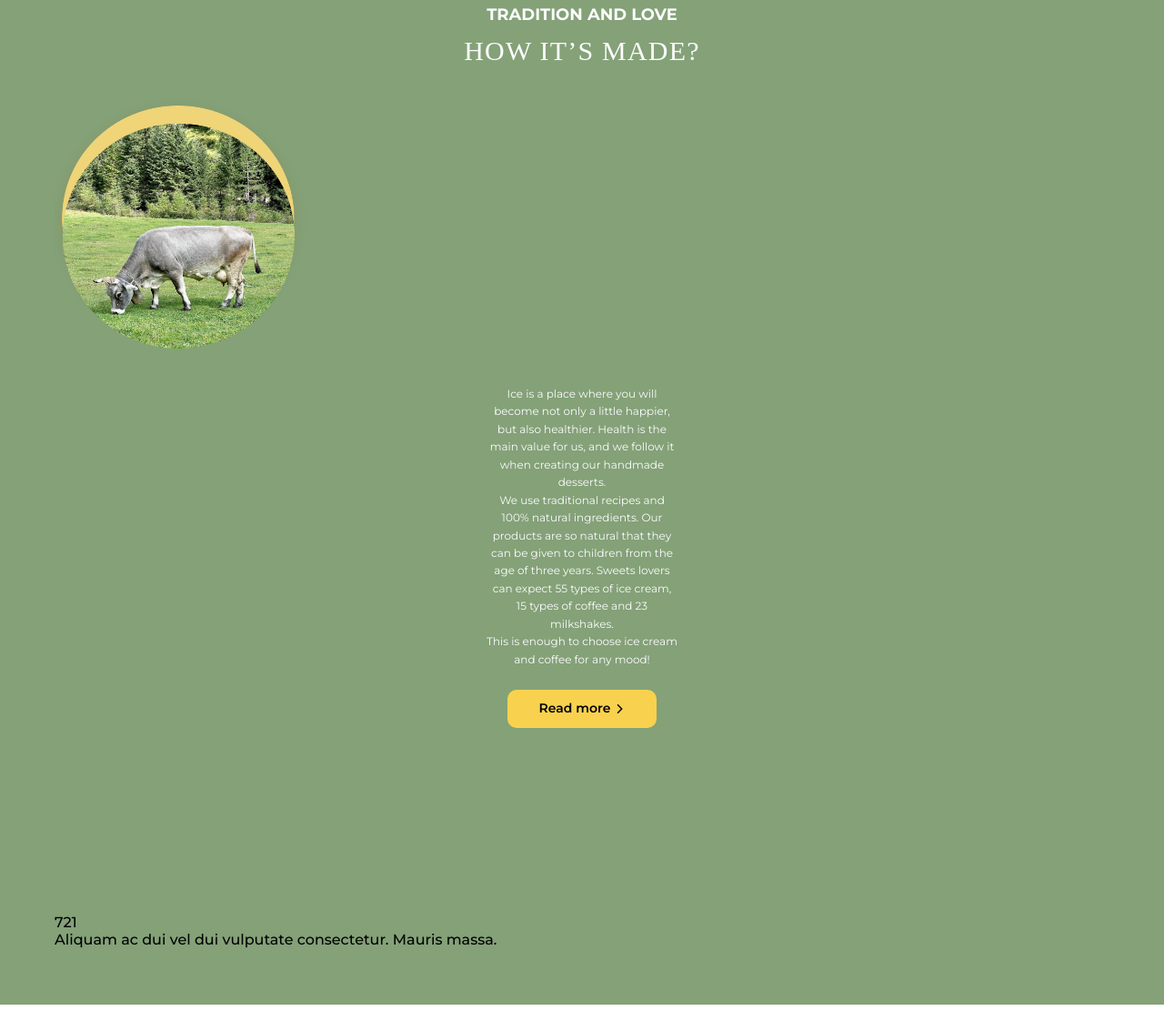
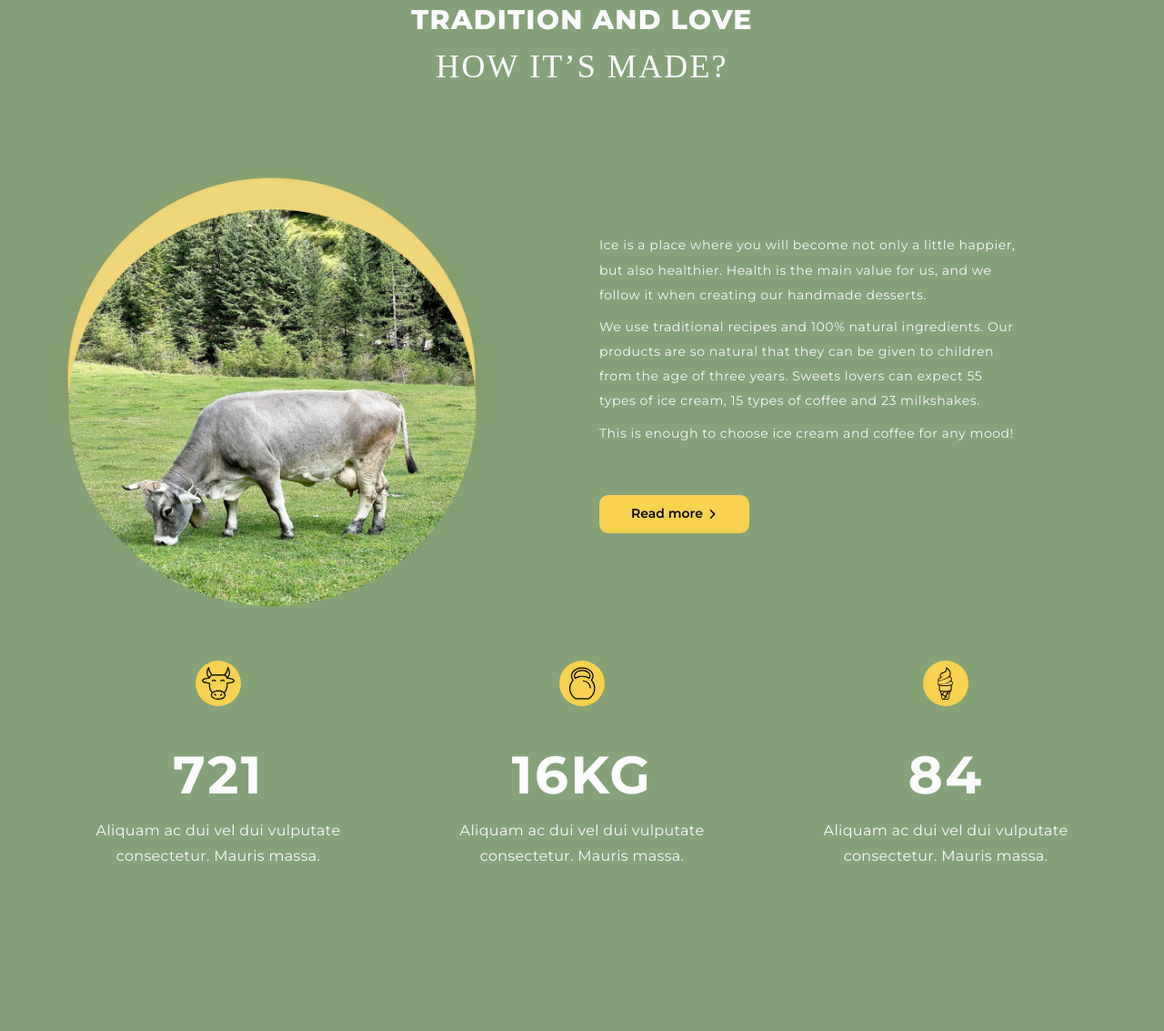
Before and after one commit to Roman-Glyshanitsya/ice-cream, a website built with Vite: page src/index.html in a window 1280 px wide. Shown: the part 1771-2904 px from the top of the page at 91% size. Before the commit the page ends 2875 px from the top, so only its background shows below. Built offline with nearby package versions, Linux system fonts and the light colour scheme; files whose address does not match are found by name; a web font is replaced by a local one.

Commit message:
how made done

```diff
--- a/src/css/layout/how-made.css
+++ b/src/css/layout/how-made.css
@@ -1,10 +1,8 @@
 .how-made {
     padding-top: 62px;
-    padding-bottom: 62px;
+    padding-bottom: 68px;
     background-color: #84A178;
 }
-
-.how-made .container {}
 
 .how-made__subtitle {
     color: #FCFCFC;
@@ -16,6 +14,7 @@
 }
 
 .how-made__title {
+    width: 200px;
     color: #FCFCFC;
     text-align: center;
     font-family: "Seymour One";
@@ -24,6 +23,8 @@
     letter-spacing: 1.2px;
     text-transform: uppercase;
     margin-bottom: 32px;
+    margin-left: auto;
+    margin-right: auto;
 }
 
 .how-made__content__thumb {
@@ -34,6 +35,8 @@
     width: 279px;
     height: 278px;
     margin-bottom: 40px;
+    margin-left: auto;
+    margin-right: auto;
 }
 
 .how-made__content__text__thumb {
@@ -52,6 +55,10 @@
     line-height: 162%;
 }
 
+.how-made__content__text:not(:last-child) {
+    margin-bottom: 4px;
+}
+
 .how-made__content__button {
     display: flex;
     align-items: center;
@@ -68,6 +75,7 @@
     padding: 12px 35px;
     margin-left: auto;
     margin-right: auto;
+    margin-bottom: 50px;
 
     transition: all var(--animation);
 }
@@ -96,12 +104,201 @@
     background-color: #ABABAB;
 }
 
-.how-made__statistics__list {}
+.how-made__statistics__list {
+    display: flex;
+    flex-direction: column;
+    align-items: center;
+    gap: 32px;
+}
 
-.how-made__statistics__item {}
+.how-made__statistics__item {
+    display: flex;
+    flex-direction: column;
+    align-items: center;
+    gap: 16px;
+}
 
-.how-made__statistics__icon {}
+.how-made__statistics__icon--bcg {
+    width: 50px;
+    height: 50px;
+    border-radius: 25px;
+    background-color: #F8D24E;
+    padding: 7px;
+}
 
-.how-made__statistics__numbers {}
+.how-made__statistics__icon {
+    width: 36px;
+    height: 36px;
+}
 
-.how-made__statistics__text {}
+.how-made__statistics__numbers {
+    color: #FCFCFC;
+    text-align: center;
+    font-size: 36px;
+    font-weight: 700;
+    letter-spacing: 1.44px;
+    text-transform: uppercase;
+}
+
+.how-made__statistics__text {
+    width: 230px;
+    color: #FCFCFC;
+    text-align: center;
+    font-size: 12px;
+    font-weight: 400;
+    line-height: 170%;
+}
+
+/* WIDTH 480 */
+@media screen and (min-width: 480px) {
+    .how-made {
+        padding-top: 60px;
+        padding-bottom: 81px;
+    }
+
+    .how-made__content__thumb {
+        margin-bottom: 60px;
+    }
+}
+
+/* WIDTH 768 */
+@media screen and (min-width: 768px) {
+    .how-made {
+        padding-bottom: 204px;
+    }
+
+    .how-made__subtitle {
+        font-size: 22px;
+        font-weight: 800;
+        letter-spacing: 0.88px;
+    }
+
+    .how-made__title {
+        width: 470px;
+        font-size: 34px;
+        letter-spacing: 2.04px;
+        margin-bottom: 72px;
+    }
+
+    .how-made__content__thumb {
+        display: flex;
+        align-items: center;
+        gap: 38px;
+    }
+
+    .how-made__content__image {
+        width: 330px;
+        height: 330px;
+        margin-bottom: 0;
+        margin-left: 0;
+        margin-right: 0;
+    }
+
+    .how-made__content__text__thumb {
+        width: 334px;
+        margin-left: 0;
+        margin-right: 0;
+        margin-bottom: 32px;
+    }
+
+    .how-made__content__text {
+        text-align: start;
+        line-height: 176%;
+        letter-spacing: 0.48px;
+    }
+
+    .how-made__content__text:not(:last-child) {
+        margin-bottom: 8px;
+    }
+
+    .how-made__content__button {
+        margin-left: 0;
+        margin-right: 0;
+        margin-bottom: 0;
+    }
+
+    .how-made__statistics__list {
+        flex-direction: row;
+        justify-content: center;
+        gap: 80px;
+    }
+
+    .how-made__statistics__item {
+        gap: 0;
+    }
+
+    .how-made__statistics__icon--bcg {
+        margin-bottom: 32px;
+    }
+
+    .how-made__statistics__numbers {
+        font-size: 48px;
+        letter-spacing: 1.92px;
+        margin-bottom: 12px;
+    }
+
+    .how-made__statistics__text {
+        width: 152px;
+        font-size: 14px;
+        line-height: 174%;
+    }
+}
+
+/* WIDTH 1200 */
+@media screen and (min-width: 1200px) {
+    .how-made {
+        padding-bottom: 178px;
+    }
+
+    .how-made__subtitle {
+        font-size: 30px;
+        letter-spacing: 1.2px;
+    }
+
+    .how-made__title {
+        width: 490px;
+        font-size: 36px;
+        letter-spacing: 2.16px;
+        margin-bottom: 82px;
+    }
+
+    .how-made__content__thumb {
+        gap: 109px;
+    }
+
+    .how-made__content__image {
+        width: 490px;
+        height: 490px;
+    }
+
+    .how-made__content__text__thumb {
+        width: 463px;
+        margin-bottom: 54px;
+    }
+
+    .how-made__content__text {
+        font-size: 14px;
+        line-height: 194%;
+        letter-spacing: 0.56px;
+    }
+
+    .how-made__statistics__list {
+        gap: 32px;
+    }
+
+    .how-made__statistics__icon--bcg {
+        margin-bottom: 40px;
+    }
+
+    .how-made__statistics__numbers {
+        font-size: 58px;
+        letter-spacing: 2.32px;
+    }
+
+    .how-made__statistics__text {
+        width: 368px;
+        font-size: 16px;
+        line-height: 176%;
+        letter-spacing: 0.32px;
+    }
+}
--- a/src/partials/how-made.html
+++ b/src/partials/how-made.html
@@ -39,10 +39,40 @@
     </div>
     <ul class="how-made__statistics__list">
       <li class="how-made__statistics__item">
-        <svg class="how-made__statistics__icon">
-          <use href="#"></use>
-        </svg>
+        <div class="how-made__statistics__icon--bcg">
+          <img
+            class="how-made__statistics__icon"
+            src="/img/icons/cow.svg"
+            alt=""
+          />
+        </div>
         <p class="how-made__statistics__numbers">721</p>
+        <p class="how-made__statistics__text">
+          Aliquam ac dui vel dui vulputate consectetur. Mauris massa.
+        </p>
+      </li>
+      <li class="how-made__statistics__item">
+        <div class="how-made__statistics__icon--bcg">
+          <img
+            class="how-made__statistics__icon"
+            src="/img/icons/weight.svg"
+            alt=""
+          />
+        </div>
+        <p class="how-made__statistics__numbers">16kg</p>
+        <p class="how-made__statistics__text">
+          Aliquam ac dui vel dui vulputate consectetur. Mauris massa.
+        </p>
+      </li>
+      <li class="how-made__statistics__item">
+        <div class="how-made__statistics__icon--bcg">
+          <img
+            class="how-made__statistics__icon"
+            src="/img/icons/ice-crema.svg"
+            alt=""
+          />
+        </div>
+        <p class="how-made__statistics__numbers">84</p>
         <p class="how-made__statistics__text">
           Aliquam ac dui vel dui vulputate consectetur. Mauris massa.
         </p>
```
Also changed, not shown: src/img/icons/cow.svg (added), src/img/icons/ice-crema.svg (added), src/img/icons/weight.svg (added).
